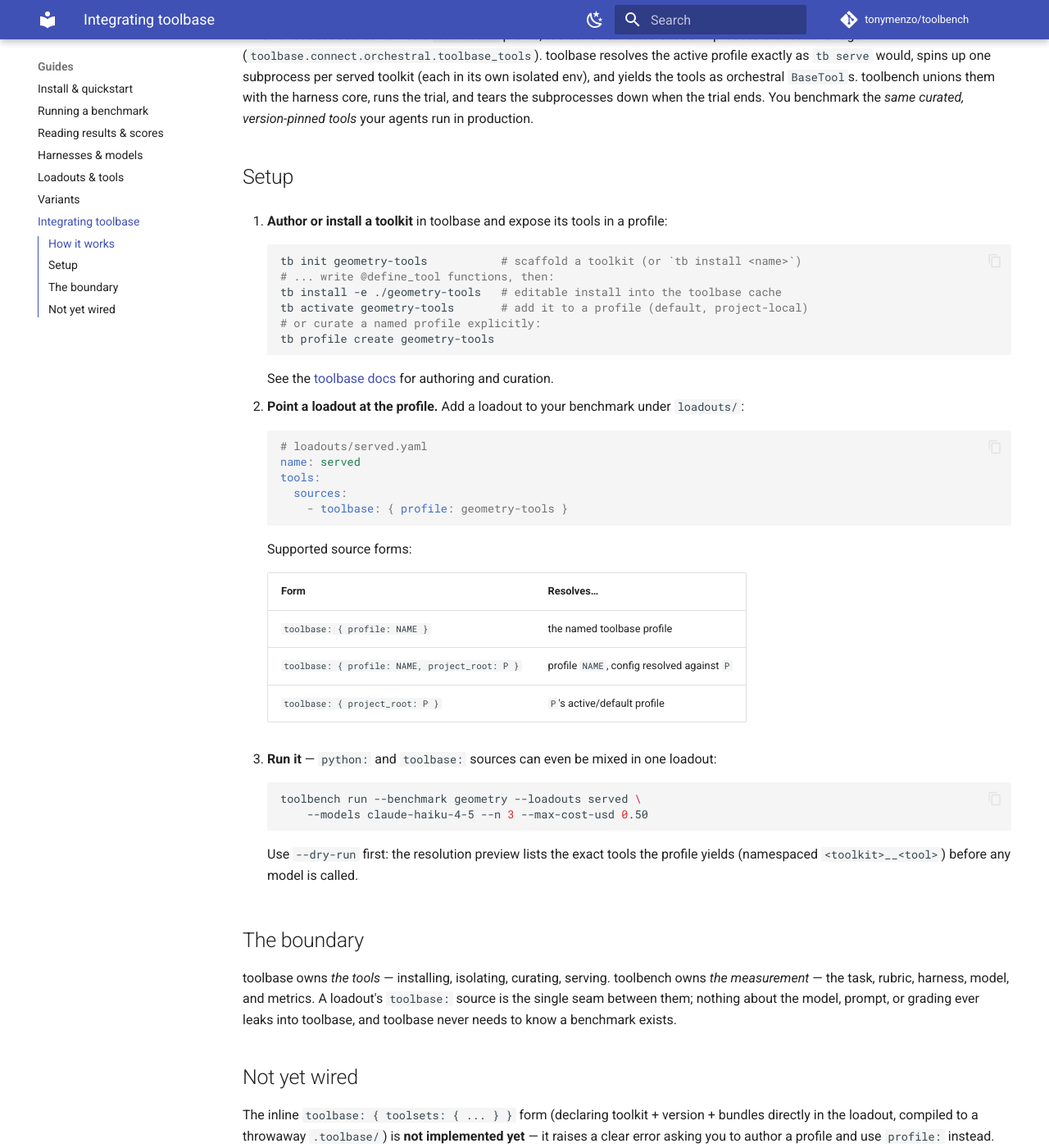
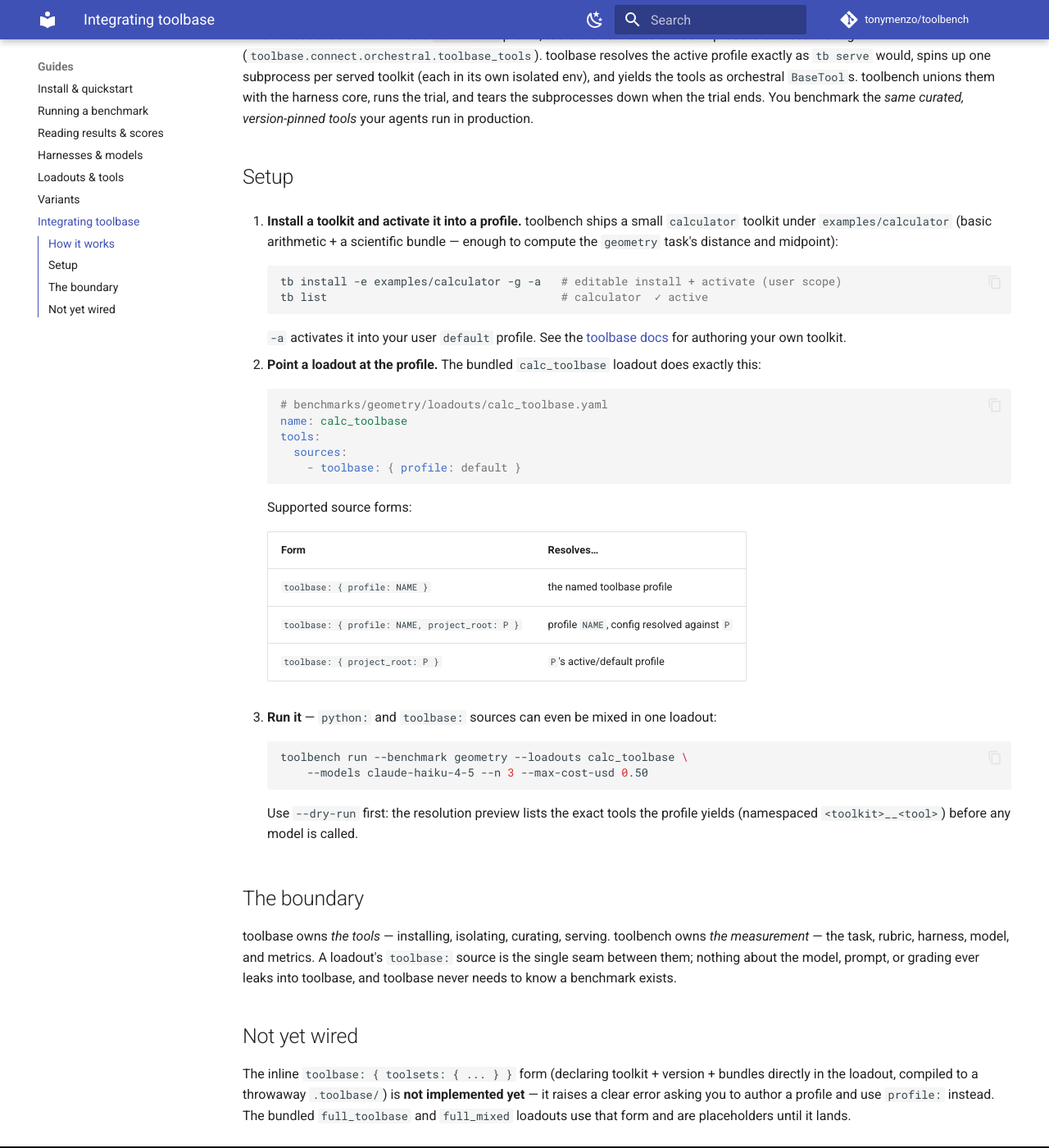
Before and after one commit to tonymenzo/toolbench, an MkDocs documentation site: the page built from userdocs/guides/toolbase.md, in a window 1280 px wide and 1400 px high, scrolled down 490 px. Shown: the whole window at 82% size. Built offline with MkDocs 1.6.1 and Material for MkDocs 9.7.7, drawn with Linux system fonts in a browser that asks for light colours; comment, search, counter and statistics services are not loaded.

````diff
--- a/userdocs/guides/toolbase.md
+++ b/userdocs/guides/toolbase.md
@@ -24,28 +24,27 @@
 
 ## Setup
 
-1. **Author or install a toolkit** in toolbase and expose its tools in a profile:
+1. **Install a toolkit and activate it into a profile.** toolbench ships a small
+   `calculator` toolkit under `examples/calculator` (basic arithmetic + a scientific
+   bundle — enough to compute the `geometry` task's distance and midpoint):
 
     ```bash
-    tb init geometry-tools           # scaffold a toolkit (or `tb install <name>`)
-    # ... write @define_tool functions, then:
-    tb install -e ./geometry-tools   # editable install into the toolbase cache
-    tb activate geometry-tools       # add it to a profile (default, project-local)
-    # or curate a named profile explicitly:
-    tb profile create geometry-tools
+    tb install -e examples/calculator -g -a   # editable install + activate (user scope)
+    tb list                                   # calculator  ✓ active
     ```
 
-    See the [toolbase docs](https://toolbase-ai.com/docs/) for authoring and curation.
+    `-a` activates it into your user `default` profile. See the
+    [toolbase docs](https://toolbase-ai.com/docs/) for authoring your own toolkit.
 
-2. **Point a loadout at the profile.** Add a loadout to your benchmark under
-   `loadouts/`:
+2. **Point a loadout at the profile.** The bundled `calc_toolbase` loadout does exactly
+   this:
 
     ```yaml
-    # loadouts/served.yaml
-    name: served
+    # benchmarks/geometry/loadouts/calc_toolbase.yaml
+    name: calc_toolbase
     tools:
       sources:
-        - toolbase: { profile: geometry-tools }
+        - toolbase: { profile: default }
     ```
 
     Supported source forms:
@@ -59,7 +58,7 @@
 3. **Run it** — `python:` and `toolbase:` sources can even be mixed in one loadout:
 
     ```bash
-    toolbench run --benchmark geometry --loadouts served \
+    toolbench run --benchmark geometry --loadouts calc_toolbase \
         --models claude-haiku-4-5 --n 3 --max-cost-usd 0.50
     ```
 
````
